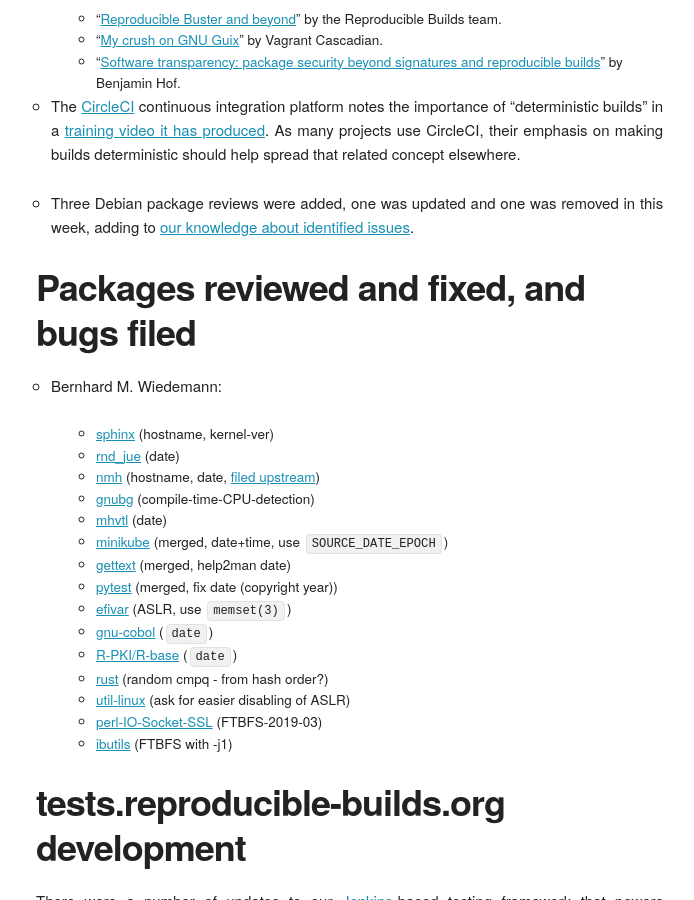
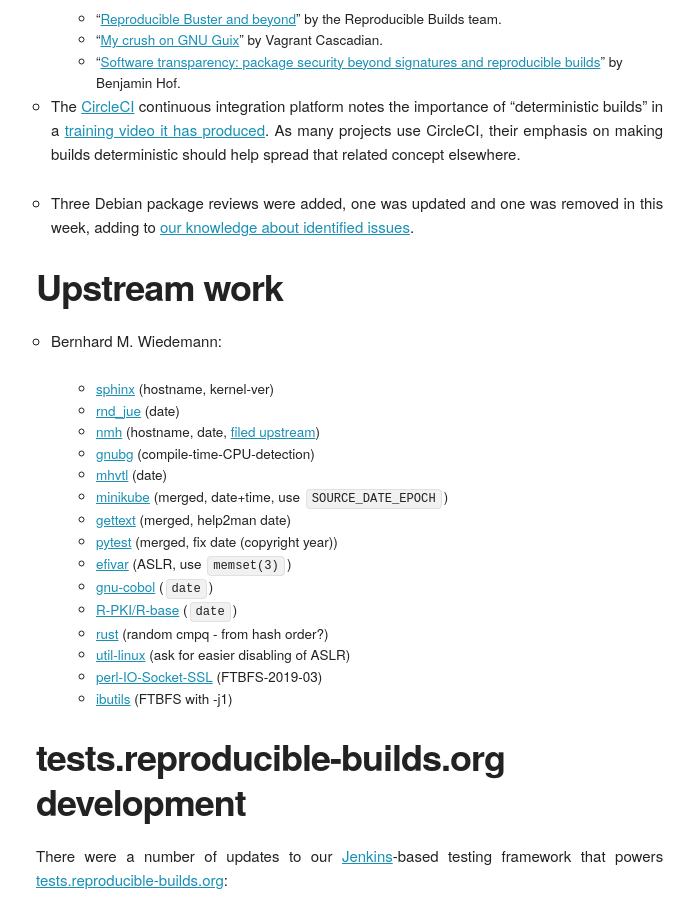
Before and after one commit to prototypefund/reproducible-website, a Jekyll site: the page built from _blog/posts/170.md, in a window 1280 px wide and 900 px high, scrolled down 958 px. Shown: the whole window, without its empty margins (124-818 px from the left). Built offline with Jekyll 4.4.1, drawn with Linux system fonts in a browser that asks for light colours; some web fonts are replaced.

Commit message:
Rename section to upstream work.

```diff
--- a/_blog/posts/170.md
+++ b/_blog/posts/170.md
@@ -22,8 +22,8 @@
 * Three Debian package reviews were added, one was updated and one was removed in this week, adding to [our knowledge about identified issues](https://tests.reproducible-builds.org/debian/index_issues.html).
 
 
-Packages reviewed and fixed, and bugs filed
--------------------------------------------
+Upstream work
+-------------
 
 * Bernhard M. Wiedemann:
 
@@ -43,6 +43,7 @@
     * [perl-IO-Socket-SSL](https://bugzilla.opensuse.org/show_bug.cgi?id=1102852) (FTBFS-2019-03)
     * [ibutils](https://bugzilla.opensuse.org/show_bug.cgi?id=1102911) (FTBFS with -j1)
 
+
 tests.reproducible-builds.org development
 -----------------------------------------
 
```
